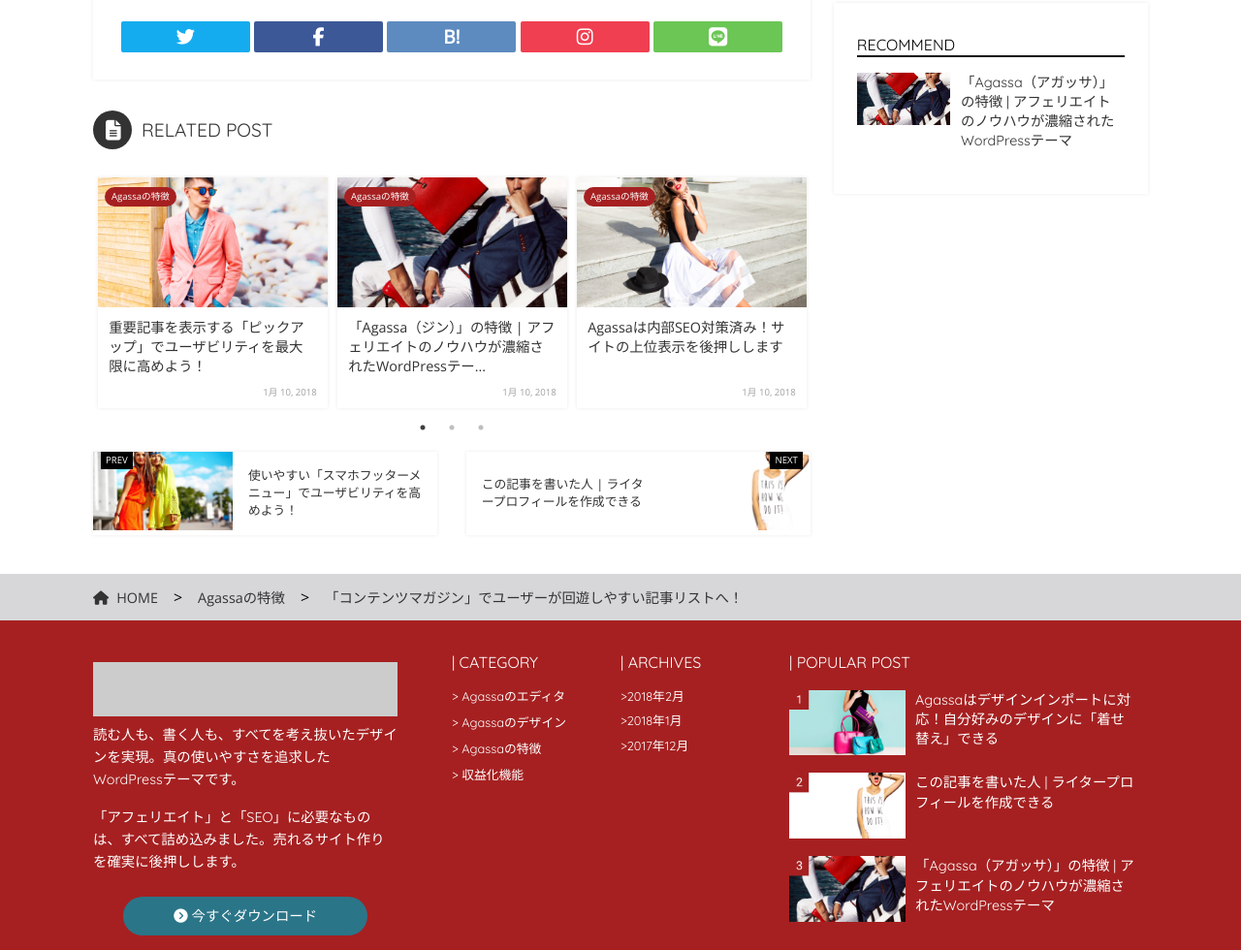
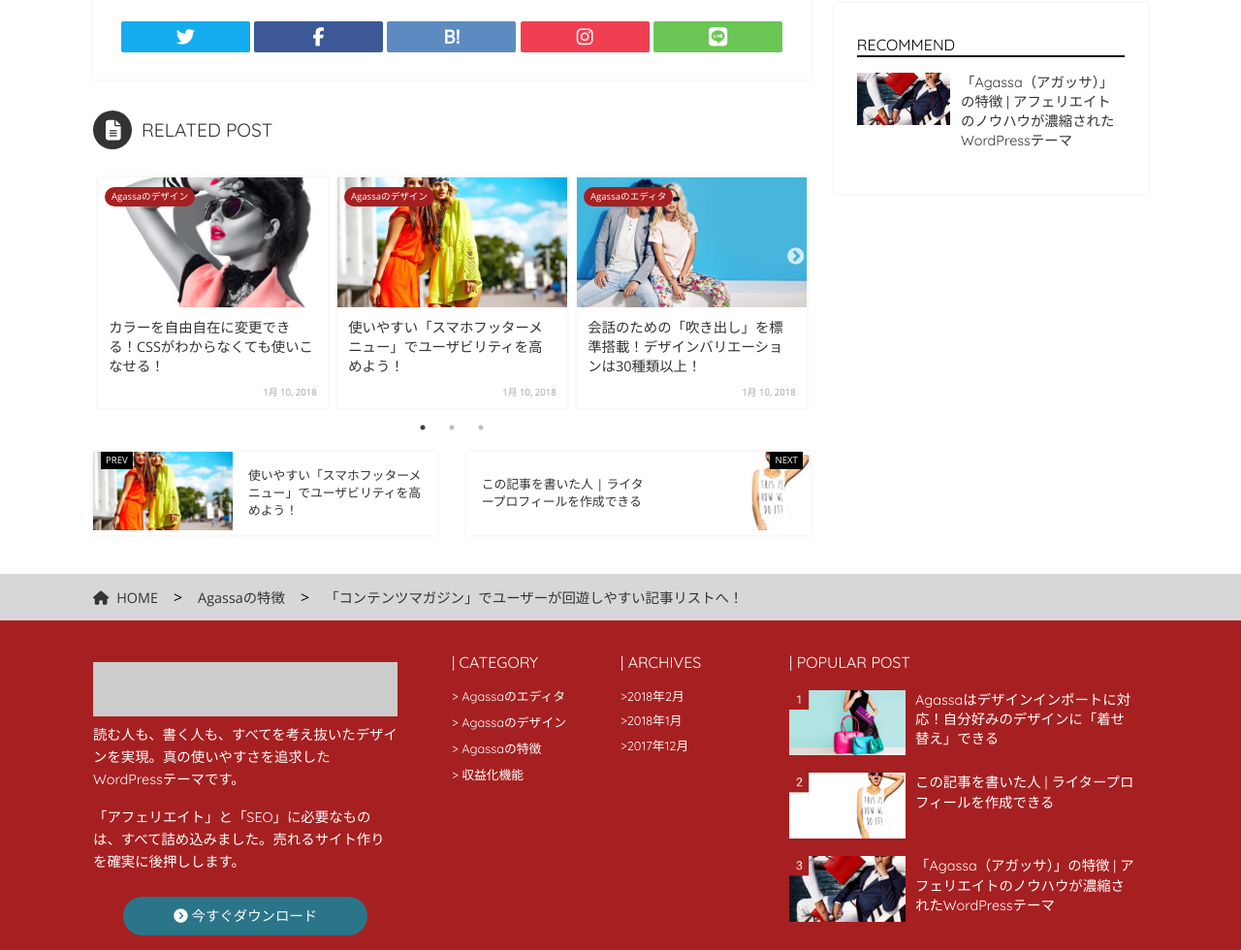
Before and after one commit to Megumi9813/blog, a plain HTML site: page article.html in a window 1280 px wide. Shown: the part 1797-2777 px from the top of the page at 97% size. Drawn offline with nearby package versions, Linux system fonts and the light colour scheme.

Commit message:
update mobile

```diff
--- a/article.html
+++ b/article.html
@@ -188,12 +188,12 @@
                   <div class="card">
                     <a href="#"
                       ><div class="blog_img">
-                        <img src="imgs/blog10.jpg" />
-                        <div class="blog_tag">Agassaの特徴</div>
+                        <img src="imgs/blog5.jpg" />
+                        <div class="blog_tag">Agassaのデザイン</div>
                       </div>
                       <div class="blog_body">
                         <h3>
-                          重要記事を表示する「ピックアップ」でユーザビリティを最大限に高めよう！
+                          カラーを自由自在に変更できる！CSSがわからなくても使いこなせる！
                         </h3>
                         <p>1月 10, 2018</p>
                       </div></a
@@ -202,13 +202,12 @@
                   <div class="card">
                     <a href="#"
                       ><div class="blog_img">
-                        <img src="imgs/recommend.jpg" />
-                        <div class="blog_tag">Agassaの特徴</div>
+                        <img src="imgs/blog4.jpg" />
+                        <div class="blog_tag">Agassaのデザイン</div>
                       </div>
                       <div class="blog_body">
                         <h3>
-                          「Agassa（ジン）」の特徴 |
-                          アフェリエイトのノウハウが濃縮されたWordPressテー...
+                          使いやすい「スマホフッターメニュー」でユーザビリティを高めよう！
                         </h3>
                         <p>1月 10, 2018</p>
                       </div></a
@@ -217,12 +216,12 @@
                   <div class="card">
                     <a href="#"
                       ><div class="blog_img">
-                        <img src="imgs/blog8.jpg" />
-                        <div class="blog_tag">Agassaの特徴</div>
+                        <img src="imgs/blog7.jpg" />
+                        <div class="blog_tag">Agassaのエディタ</div>
                       </div>
                       <div class="blog_body">
                         <h3>
-                          Agassaは内部SEO対策済み！サイトの上位表示を後押しします
+                          会話のための「吹き出し」を標準搭載！デザインバリエーションは30種類以上！
                         </h3>
                         <p>1月 10, 2018</p>
                       </div></a
@@ -274,12 +273,12 @@
                   <div class="card">
                     <a href="#"
                       ><div class="blog_img">
-                        <img src="imgs/blog10.jpg" />
-                        <div class="blog_tag">Agassaの特徴</div>
+                        <img src="imgs/blog9.jpg" />
+                        <div class="blog_tag">収益化機能</div>
                       </div>
                       <div class="blog_body">
                         <h3>
-                          重要記事を表示する「ピックアップ」でユーザビリティを最大限に高めよう！
+                          Google Analyticsなどを簡単に導入できる「HTMLタグ設定」
                         </h3>
                         <p>1月 10, 2018</p>
                       </div></a
@@ -288,13 +287,12 @@
                   <div class="card">
                     <a href="#"
                       ><div class="blog_img">
-                        <img src="imgs/recommend.jpg" />
+                        <img src="imgs/blog11.jpg" />
                         <div class="blog_tag">Agassaの特徴</div>
                       </div>
                       <div class="blog_body">
                         <h3>
-                          「Agassa（ジン）」の特徴 |
-                          アフェリエイトのノウハウが濃縮されたWordPressテー...
+                          「広告管理」で管理画面から広告一元管理！収益性と効率をアップしよう！
                         </h3>
                         <p>1月 10, 2018</p>
                       </div></a
@@ -303,12 +301,12 @@
                   <div class="card">
                     <a href="#"
                       ><div class="blog_img">
-                        <img src="imgs/blog8.jpg" />
+                        <img src="imgs/blog12.jpg" />
                         <div class="blog_tag">Agassaの特徴</div>
                       </div>
                       <div class="blog_body">
                         <h3>
-                          Agassaは内部SEO対策済み！サイトの上位表示を後押しします
+                          CTA（（注目エリア）を設置して収益アップ！カテゴリ分けにも対応！
                         </h3>
                         <p>1月 10, 2018</p>
                       </div></a
@@ -637,12 +635,14 @@
         );
         return false;
       });
+      if (window.matchMedia("(min-width: 680px)").matches) {
         $(".cards").slick({
           dots: true,
           infinite: true,
           slidesToShow: 3,
           slidesToScroll: 3,
         });
+      }
     });
   </script>
   <body></body>
--- a/style.scss
+++ b/style.scss
@@ -874,13 +874,6 @@ article {
             box-shadow: 0 0 4px #ebebeb;
             width: 200px;
             margin: 5px;
-            button {
-              .slick_prev,
-              .slick_nextå {
-                z-index: 1000;
-                right: 5px;
-              }
-            }
             a {
               display: block;
               text-decoration: none;
@@ -930,6 +923,16 @@ article {
         }
       }
     }
+  }
+  .slick-prev {
+    left: 5px;
+    z-index: 1000;
+    top: 35%;
+  }
+  .slick-next {
+    right: 5px;
+    z-index: 1000;
+    top: 35%;
   }
 }
 //////////////////////Article.html_end////////////////////////////
```
Also changed, not shown: style.css, 1 other file. Lines whose indentation alone changed are shown as unchanged.
